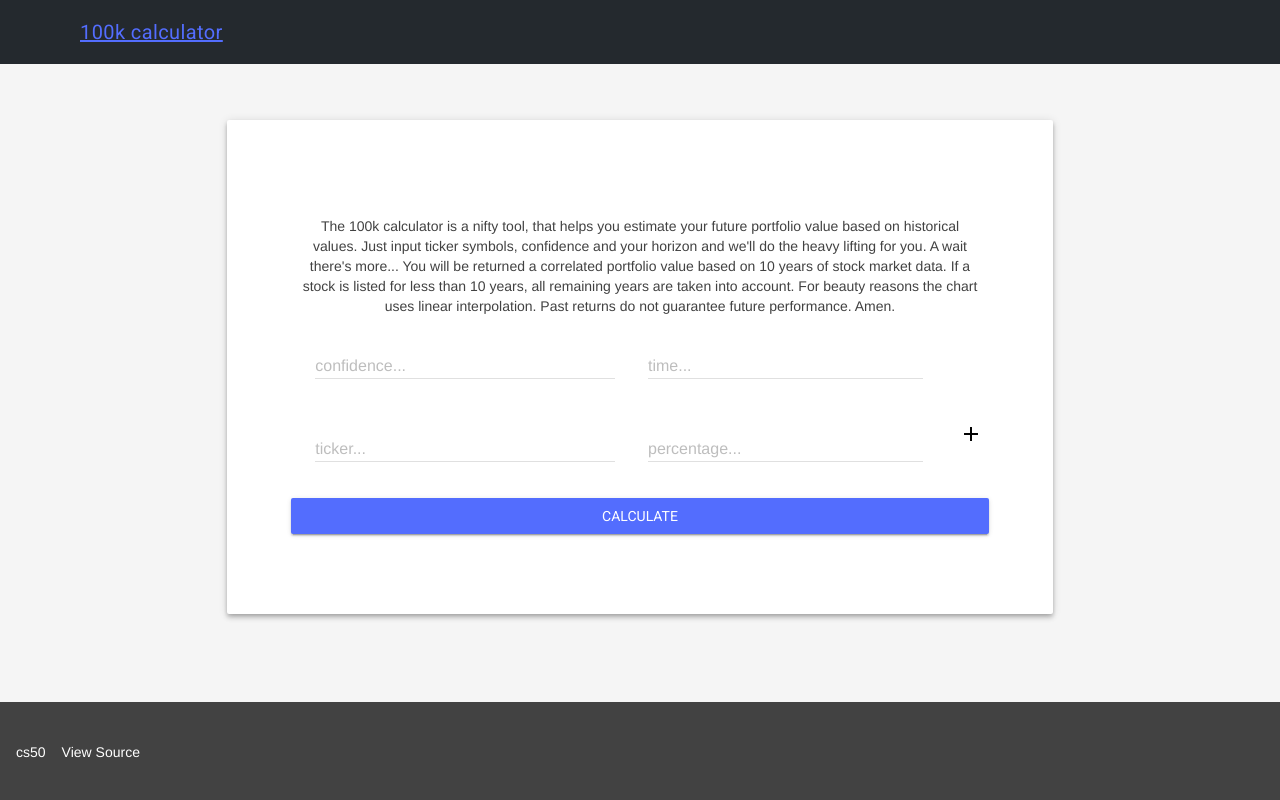
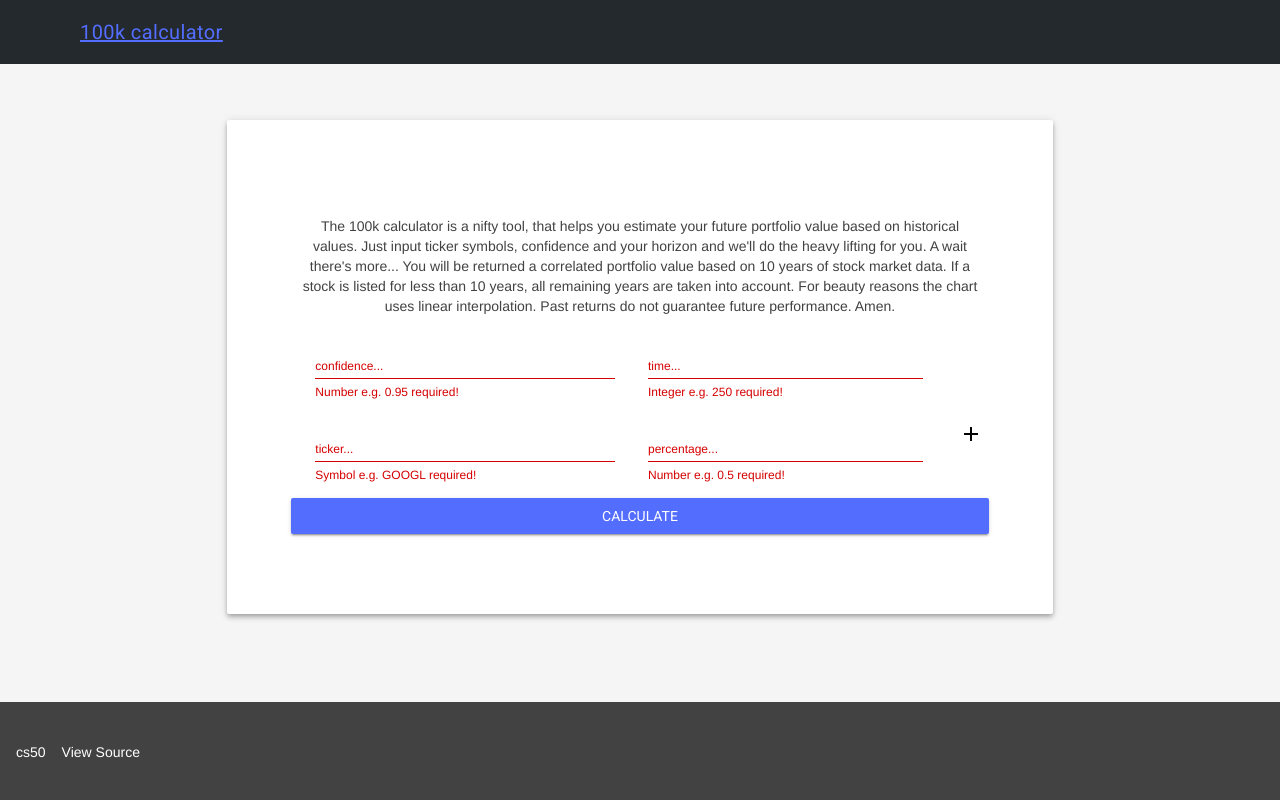
Before and after one commit to KarelZe/cs50finalproject, a Flask app: template cs50final/templates/search.html in a window 1280 px wide. Run offline with Flask 2, Linux system fonts and the light colour scheme; the template is opened without the code that fills it, so the values that code supplies are empty; some libraries are stand-ins or nearby versions.

Commit message:
Minor changes to search.html

```diff
--- a/cs50final/application.py
+++ b/cs50final/application.py
@@ -114,9 +114,7 @@ def search():
             return helpers.apology("(≥o≤)", "No valid symbols")
         else: # Todo: send calculation data to html
             form = calculate_historical_var(form)
-            json_data = var_to_json(form['initial_capital'],
-                                    form['future_value'],
-                                    form['time'])
+            json_data = var_to_json(form['initial_capital'], form['future_value'],form['time'])
             return render_template('result.html', json_data=json_data)
     else:
         return render_template('search.html')
--- a/cs50final/helpers.py
+++ b/cs50final/helpers.py
@@ -13,7 +13,7 @@ def validate_form(form):
 
     time = float(form['time'][0])
 
-    if time <= 1 or time > 99999:
+    if time not in range(1, 9999):
         form['time'] = 250
         warnings.warn("time out of boundary")
     else:
--- a/cs50final/templates/search.html
+++ b/cs50final/templates/search.html
@@ -16,31 +16,32 @@ Search
          <div class="mdl-cell mdl-cell--6-col">
             <div class="mdl-textfield mdl-js-textfield mdl-textfield--floating-label">
                <input class="mdl-textfield__input" type="float" pattern="-?[0-9]*(\.[0-9]+)?"
-                      name="confidence" id="confidence">
+                      name="confidence" id="confidence" required>
                <label class="mdl-textfield__label" for="confidence">confidence...</label>
-               <span class="mdl-textfield__error">Number required!</span>
+               <span class="mdl-textfield__error">Number e.g. 0.95 required!</span>
             </div>
          </div>
          <div class="mdl-cell mdl-cell--5-col">
             <div class="mdl-textfield mdl-js-textfield mdl-textfield--floating-label">
                <input class="mdl-textfield__input" type="number" pattern="-?[0-9]*(\.[0-9]+)?"
-                      name="time" id="time">
+                      name="time" id="time" required>
                <label class="mdl-textfield__label" for="time">time...</label>
-               <span class="mdl-textfield__error">Integer required!</span>
+               <span class="mdl-textfield__error">Integer e.g. 250 required!</span>
             </div>
          </div>
          <div class="mdl-cell mdl-cell--6-col">
             <div class="mdl-textfield mdl-js-textfield mdl-textfield--floating-label">
-               <input class="mdl-textfield__input" type="text" name="symbol" id="symbol">
+               <input class="mdl-textfield__input" type="text" name="symbol" id="symbol" required>
                <label class="mdl-textfield__label" for="symbol">ticker...</label>
+               <span class="mdl-textfield__error">Symbol e.g. GOOGL required!</span>
             </div>
          </div>
          <div class="mdl-cell mdl-cell--5-col">
             <div class="mdl-textfield mdl-js-textfield mdl-textfield--floating-label">
                <input class="mdl-textfield__input" type="float" pattern="-?[0-9]*(\.[0-9]+)?"
-                      name="percentage" id="percentage">
+                      name="percentage" id="percentage" required>
                <label class="mdl-textfield__label" for="percentage">percentage...</label>
-                <span class="mdl-textfield__error">Number required!</span>
+                <span class="mdl-textfield__error">Number e.g. 0.5 required!</span>
             </div>
          </div>
          <div class="mdl-cell mdl-cell--1-col">
```
